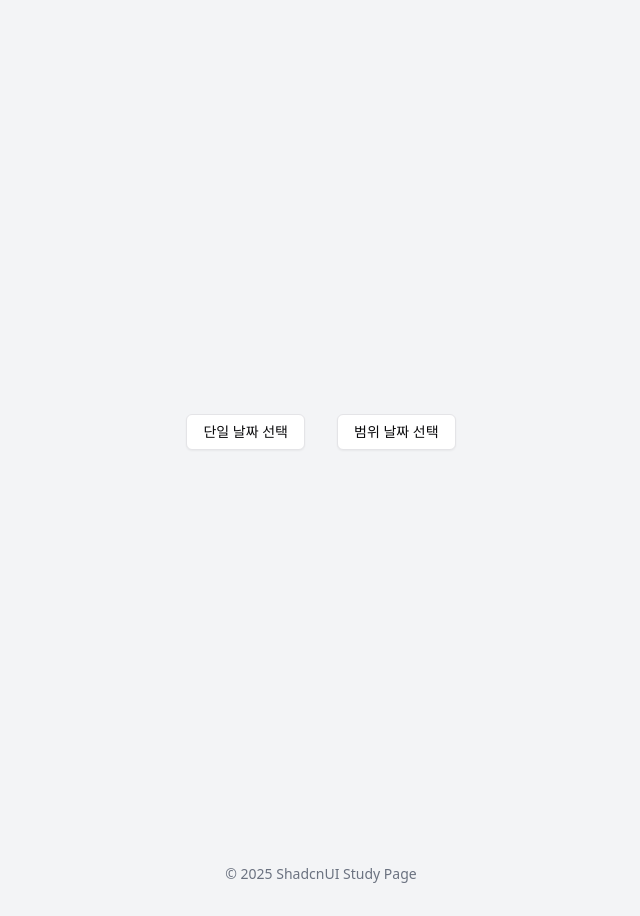
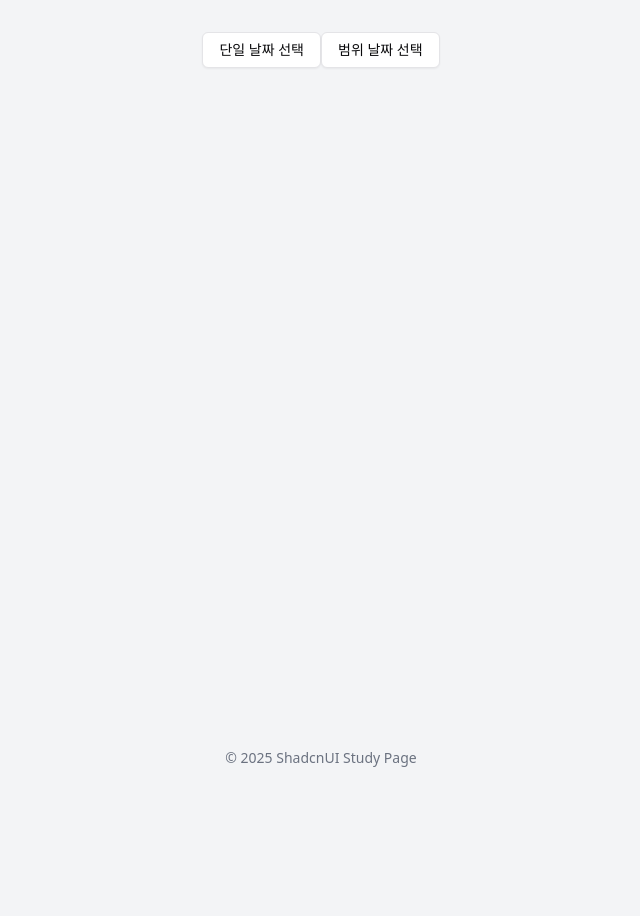
Before and after one commit to gibeom0218/shadcnUI, a Next.js app: page /CalendarPage in a window 1280 px wide. Shown: the whole page, without its empty margins (319-959 px from the left). After the commit the page ends 800 px from the top, so only its background shows below. Built offline with nearby package versions, Linux system fonts and the light colour scheme.

Commit message:
refactor : 캘린더 페이지 리팩토링

```diff
--- a/src/app/CalendarPage/page.tsx
+++ b/src/app/CalendarPage/page.tsx
@@ -1,11 +1,11 @@
-import CalendarType from '@/components/CalendarType';
+import CalendarType from '@/app/CalendarPage/_components/calendar-type';
 
 const CalendarPage = () => {
   return (
-    <div className="flex h-screen items-center justify-center gap-8">
+    <main className="flex-grow">
       <CalendarType calendarType="single" />
       <CalendarType calendarType="range" />
-    </div>
+    </main>
   );
 };
 
```
Also changed, not shown: src/app/CalendarPage/_components/calendar-type.tsx (renamed from src/components/CalendarType/index.tsx).
